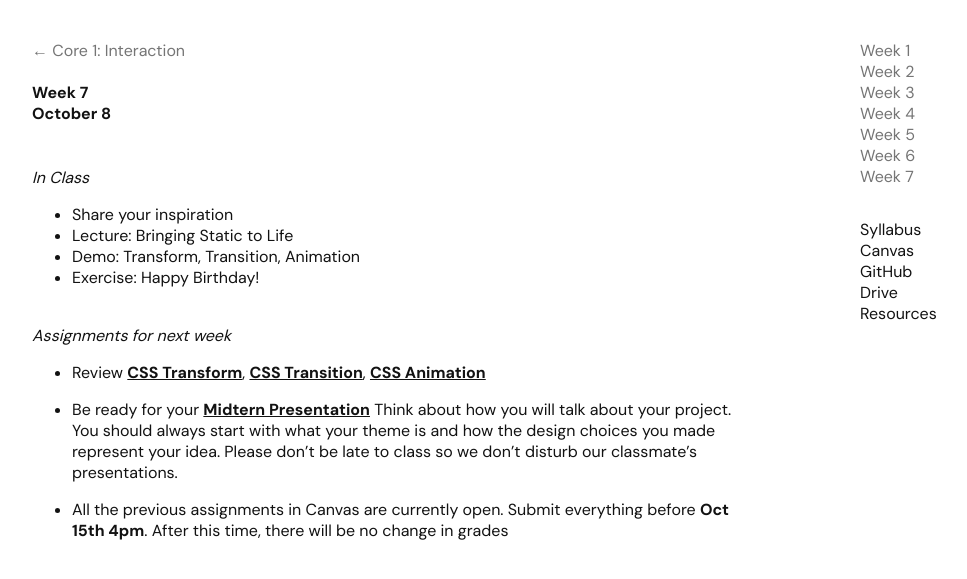
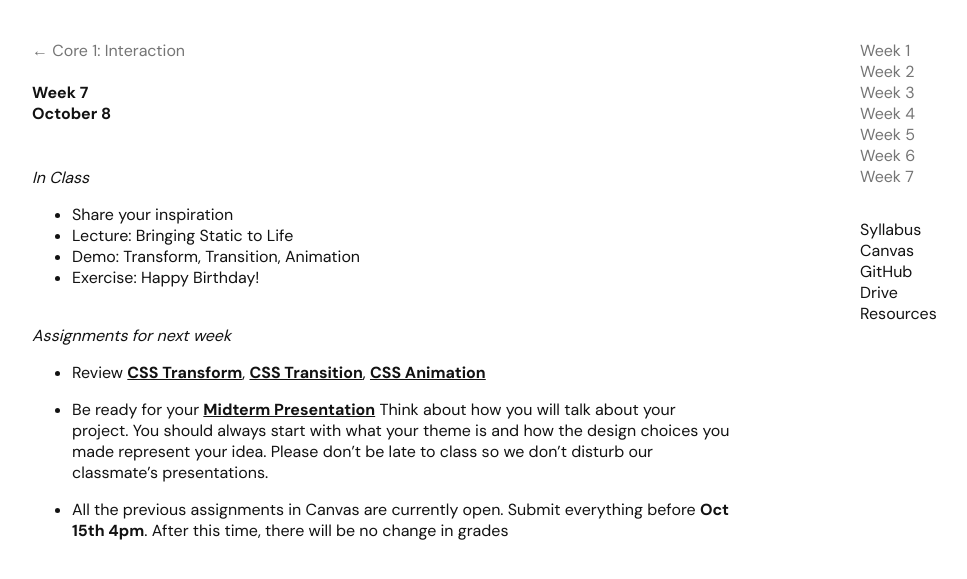
Before and after one commit to core1-interaction/core1-interaction.github.io, a Jekyll site: the page built from week7.md, in a window 1280 px wide. Shown: the top 579 px of the page, without its empty margins (108-1075 px from the left). Built offline with Jekyll 4.4.1, drawn with Linux system fonts in a browser that asks for light colours.

Commit message:
Update week7.md

```diff
--- a/week7.md
+++ b/week7.md
@@ -18,6 +18,6 @@ title: Week 7
 *Assignments for next week*
 + Review **[<u>CSS Transform</u>](https://www.w3schools.com/cssref/css3_pr_transform.php)**, **[<u>CSS Transition</u>](https://www.w3schools.com/css/css3_transitions.asp)**, **[<u>CSS Animation</u>](https://www.w3schools.com/css/css3_animations.asp)**
 
-+ Be ready for your **[<u>Midtern Presentation</u>](project.md)** Think about how you will talk about your project. You should always start with what your theme is and how the design choices you made represent your idea. Please don’t be late to class so we don’t disturb our classmate’s presentations.
++ Be ready for your **[<u>Midterm Presentation</u>](project.md)** Think about how you will talk about your project. You should always start with what your theme is and how the design choices you made represent your idea. Please don’t be late to class so we don’t disturb our classmate’s presentations.
 
 + All the previous assignments in Canvas are currently open. Submit everything before **Oct 15th 4pm**. After this time, there will be no change in grades
```
